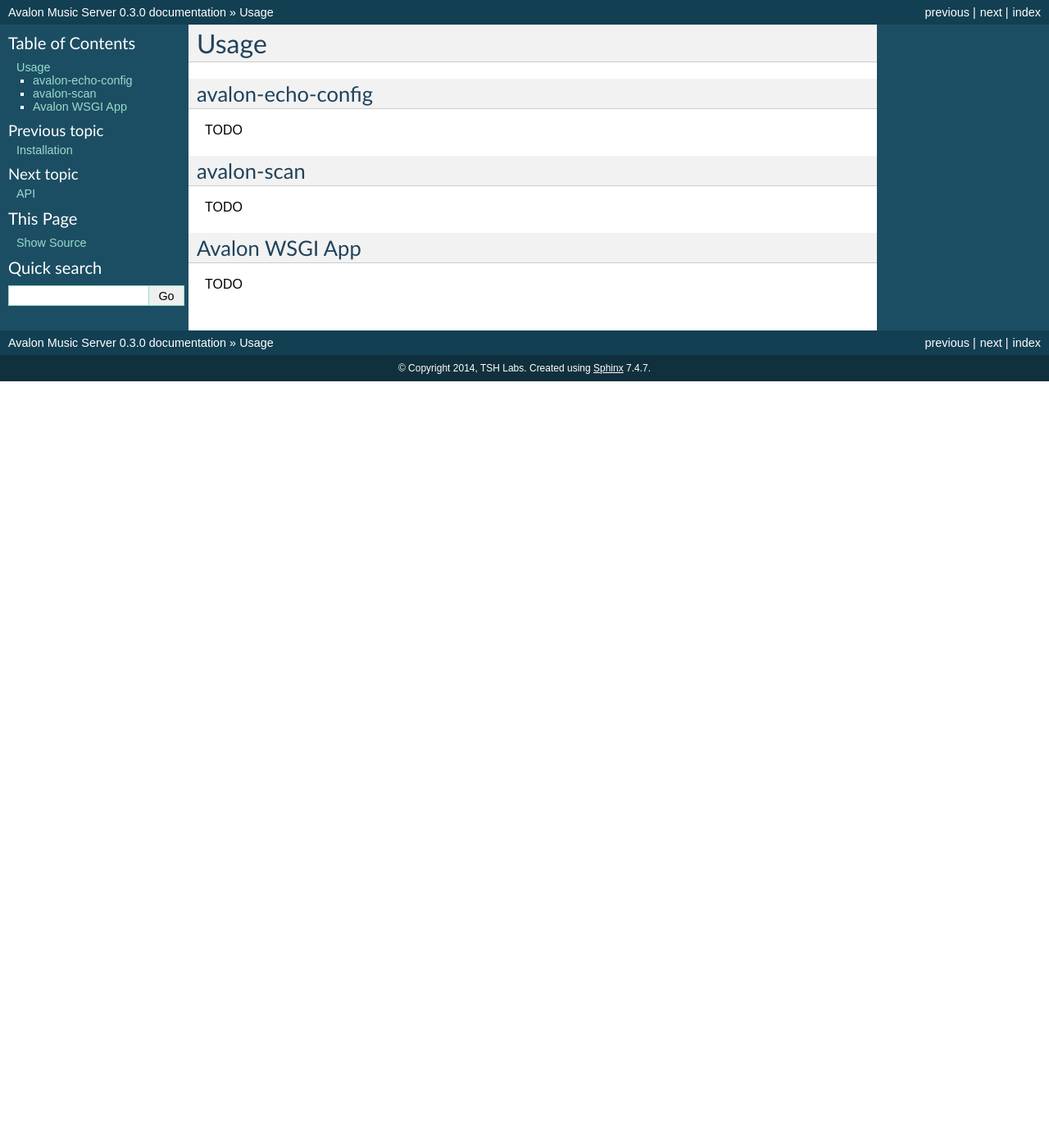
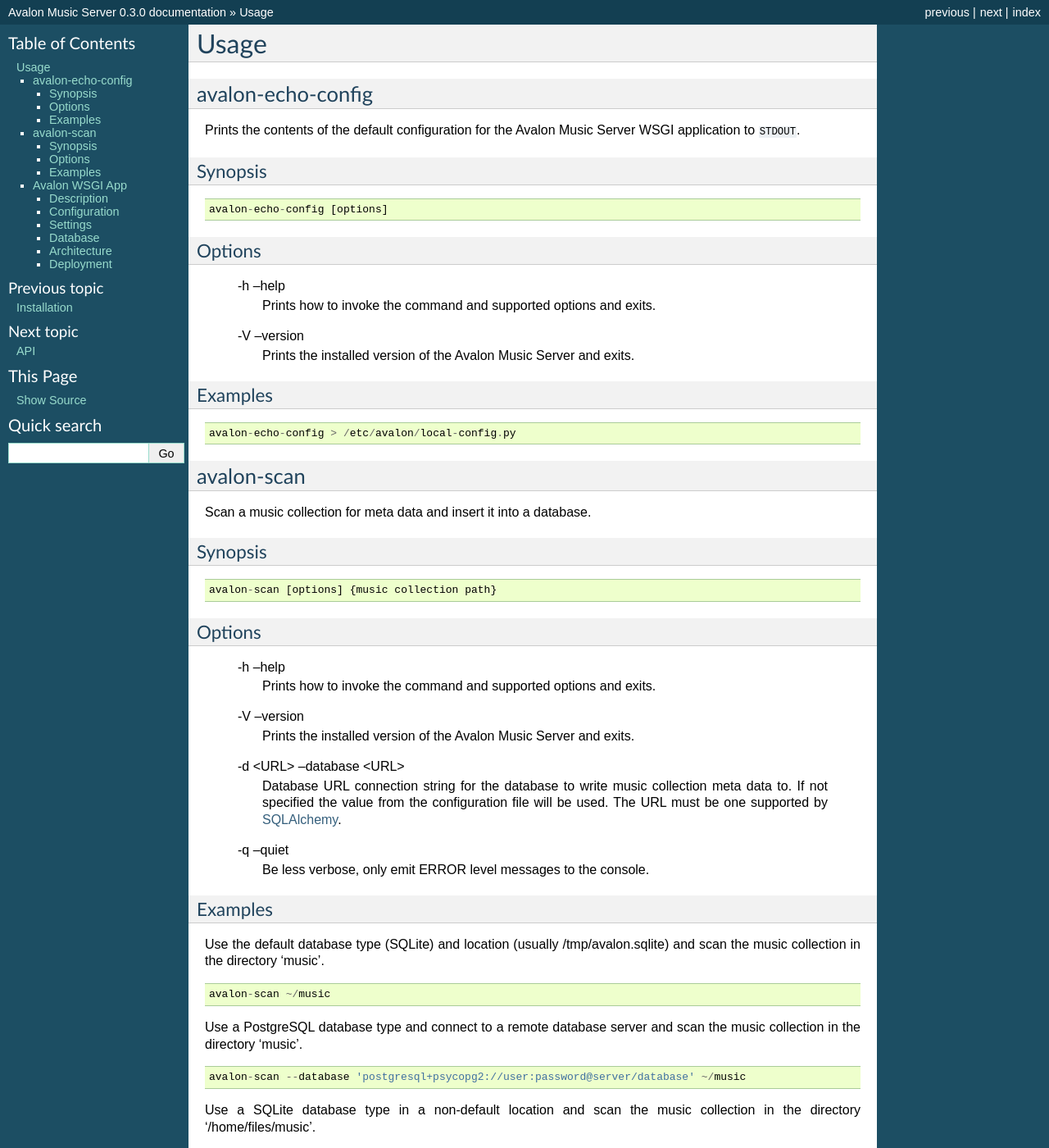
Before and after one commit to 56quarters/avalonms, a Sphinx documentation site: the page built from doc/source/usage.rst, in a window 1280 px wide and 1400 px high. Shown: the whole window at 82% size. Built offline with Sphinx 7.4.7, drawn with Linux system fonts in a browser that asks for light colours; some of the changed text lies outside the part shown.

Commit message:
Update usage docs for CLI programs and go over installing non-default database adapters

```diff
--- a/doc/source/usage.rst
+++ b/doc/source/usage.rst
@@ -4,14 +4,99 @@
 avalon-echo-config
 ~~~~~~~~~~~~~~~~~~
 
-TODO
+Prints the contents of the default configuration for the Avalon Music Server
+WSGI application to ``STDOUT``.
+
+Synopsis
+^^^^^^^^
+
+::
+
+    avalon-echo-config [options]
+
+Options
+^^^^^^^
+
+    -h --help
+        Prints how to invoke the command and supported options and exits.
+
+    -V --version
+        Prints the installed version of the Avalon Music Server and exits.
+
+Examples
+^^^^^^^^
+
+::
+
+    avalon-echo-config > /etc/avalon/local-config.py
 
 avalon-scan
 ~~~~~~~~~~~
 
-TODO
+Scan a music collection for meta data and insert it into a database.
+
+Synopsis
+^^^^^^^^
+
+::
+
+    avalon-scan [options] {music collection path}
+
+Options
+^^^^^^^
+
+    -h --help
+        Prints how to invoke the command and supported options and exits.
+
+    -V --version
+        Prints the installed version of the Avalon Music Server and exits.
+
+    -d <URL> --database <URL>
+        Database URL connection string for the database to write music collection
+        meta data to. If not specified the value from the configuration file will
+        be used. The URL must be one supported by SQLAlchemy_.
+
+    -q --quiet
+        Be less verbose, only emit ERROR level messages to the console.
+
+Examples
+^^^^^^^^
+
+Use the default database type (SQLite) and location (usually /tmp/avalon.sqlite)
+and scan the music collection in the directory 'music'. ::
+
+    avalon-scan ~/music
+
+Use a PostgreSQL database type and connect to a remote database server and
+scan the music collection in the directory 'music'. ::
+
+    avalon-scan --database 'postgresql+psycopg2://user:password@server/database' ~/music
+
+Use a SQLite database type in a non-default location and scan the music collection
+in the directory '/home/files/music'. ::
+
+    avalon-scan --database 'sqlite:////var/db/avalon.sqlite' /home/files/music
 
 Avalon WSGI App
 ~~~~~~~~~~~~~~~
 
-TODO
+Description
+^^^^^^^^^^^
+
+Configuration
+^^^^^^^^^^^^^
+
+Settings
+^^^^^^^^
+
+Database
+^^^^^^^^
+
+Architecture
+^^^^^^^^^^^^
+
+Deployment
+^^^^^^^^^^
+
+
+.. _SQLAlchemy: http://docs.sqlalchemy.org/en/latest/core/engines.html#database-urls
```
Also changed, not shown: doc/source/requirements.rst (+22 -4 lines).
